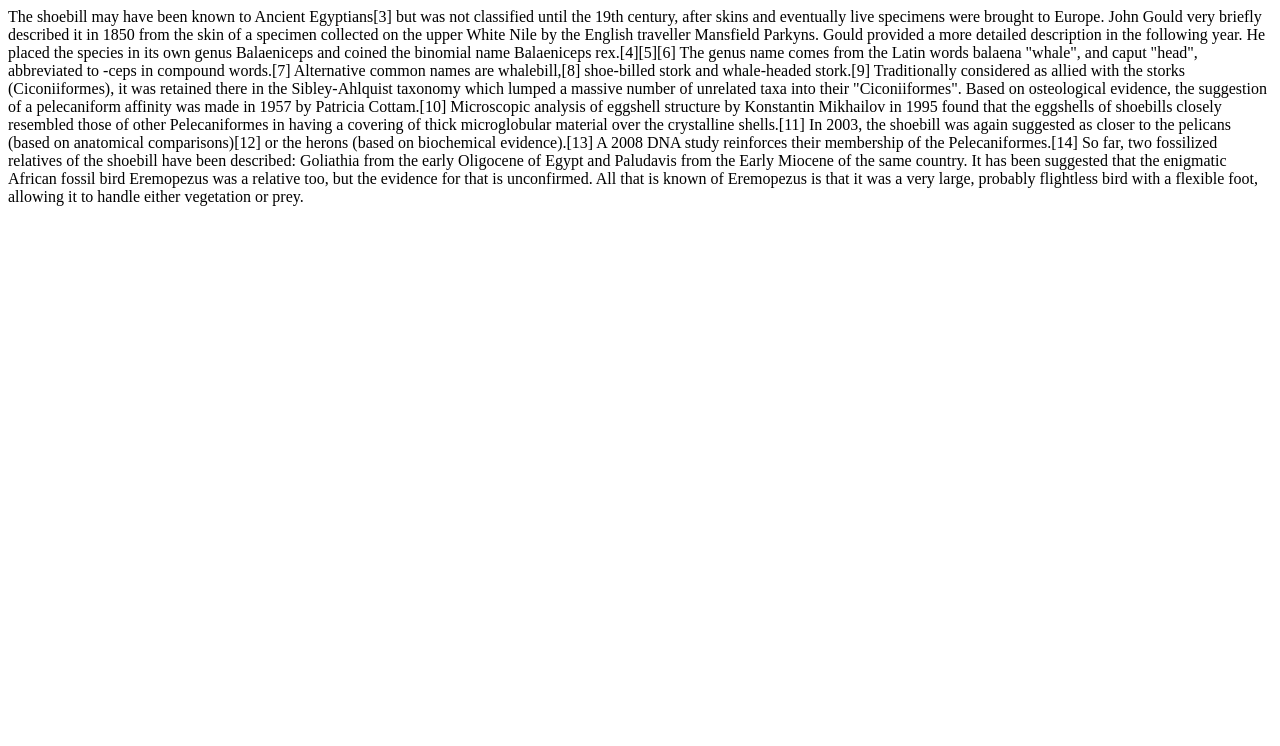
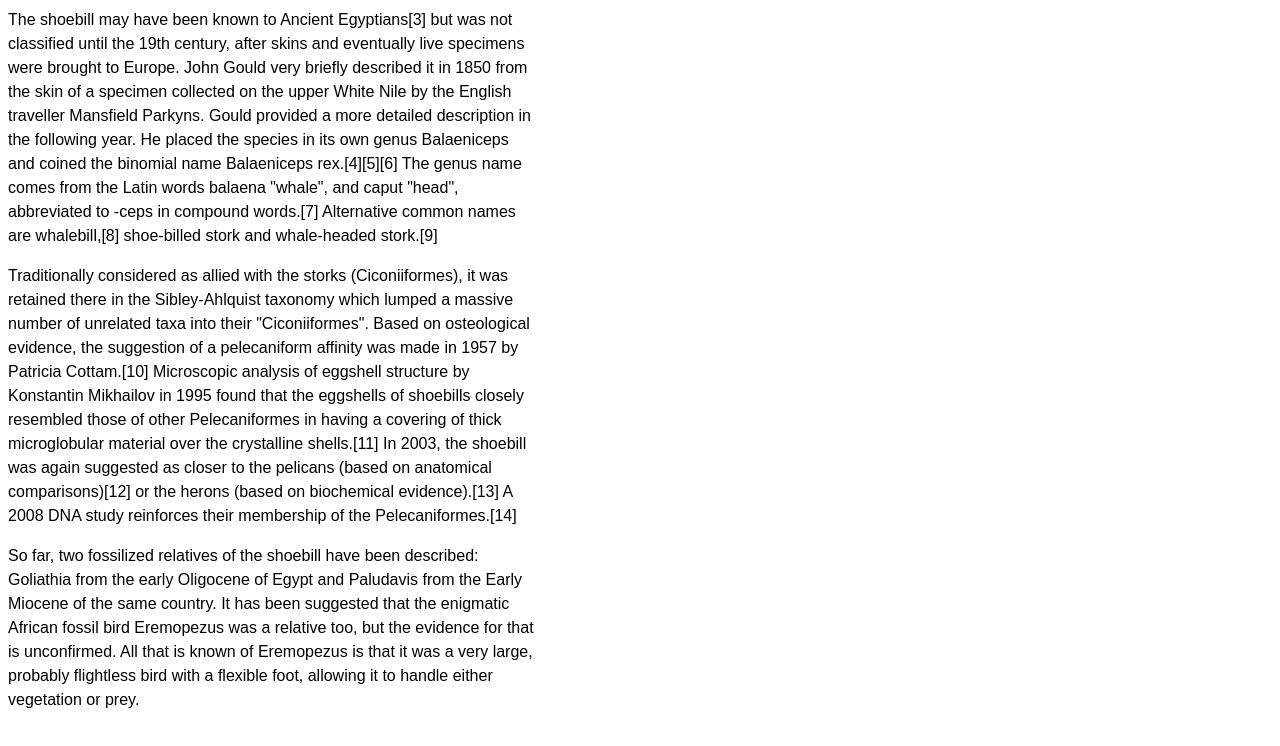
Before and after one commit to fijrina29/fijrina29.github.io, a plain HTML site: page index.html in a window 1280 px wide. Drawn offline with Linux system fonts and the light colour scheme.

Commit message:
Added paragraph and styles

```diff
--- a/index.html
+++ b/index.html
@@ -1,9 +1,17 @@
 <html>
+<head>
+    <style>
+        p {
+            font: 100%/1.5 sans-serif;
+            max-width: 33em;
+        }
+    </style>
+</head>
 <body>
-    The shoebill may have been known to Ancient Egyptians[3] but was not classified until the 19th century, after skins and eventually live specimens were brought to Europe. John Gould very briefly described it in 1850 from the skin of a specimen collected on the upper White Nile by the English traveller Mansfield Parkyns. Gould provided a more detailed description in the following year. He placed the species in its own genus Balaeniceps and coined the binomial name Balaeniceps rex.[4][5][6] The genus name comes from the Latin words balaena "whale", and caput "head", abbreviated to -ceps in compound words.[7] Alternative common names are whalebill,[8] shoe-billed stork and whale-headed stork.[9]
+    <p>The shoebill may have been known to Ancient Egyptians[3] but was not classified until the 19th century, after skins and eventually live specimens were brought to Europe. John Gould very briefly described it in 1850 from the skin of a specimen collected on the upper White Nile by the English traveller Mansfield Parkyns. Gould provided a more detailed description in the following year. He placed the species in its own genus Balaeniceps and coined the binomial name Balaeniceps rex.[4][5][6] The genus name comes from the Latin words balaena "whale", and caput "head", abbreviated to -ceps in compound words.[7] Alternative common names are whalebill,[8] shoe-billed stork and whale-headed stork.[9]
 
- Traditionally considered as allied with the storks (Ciconiiformes), it was retained there in the Sibley-Ahlquist taxonomy which lumped a massive number of unrelated taxa into their "Ciconiiformes". Based on osteological evidence, the suggestion of a pelecaniform affinity was made in 1957 by Patricia Cottam.[10] Microscopic analysis of eggshell structure by Konstantin Mikhailov in 1995 found that the eggshells of shoebills closely resembled those of other Pelecaniformes in having a covering of thick microglobular material over the crystalline shells.[11] In 2003, the shoebill was again suggested as closer to the pelicans (based on anatomical comparisons)[12] or the herons (based on biochemical evidence).[13] A 2008 DNA study reinforces their membership of the Pelecaniformes.[14]
+    <p>Traditionally considered as allied with the storks (Ciconiiformes), it was retained there in the Sibley-Ahlquist taxonomy which lumped a massive number of unrelated taxa into their "Ciconiiformes". Based on osteological evidence, the suggestion of a pelecaniform affinity was made in 1957 by Patricia Cottam.[10] Microscopic analysis of eggshell structure by Konstantin Mikhailov in 1995 found that the eggshells of shoebills closely resembled those of other Pelecaniformes in having a covering of thick microglobular material over the crystalline shells.[11] In 2003, the shoebill was again suggested as closer to the pelicans (based on anatomical comparisons)[12] or the herons (based on biochemical evidence).[13] A 2008 DNA study reinforces their membership of the Pelecaniformes.[14]
 
- So far, two fossilized relatives of the shoebill have been described: Goliathia from the early Oligocene of Egypt and Paludavis from the Early Miocene of the same country. It has been suggested that the enigmatic African fossil bird Eremopezus was a relative too, but the evidence for that is unconfirmed. All that is known of Eremopezus is that it was a very large, probably flightless bird with a flexible foot, allowing it to handle either vegetation or prey.
+    <p>So far, two fossilized relatives of the shoebill have been described: Goliathia from the early Oligocene of Egypt and Paludavis from the Early Miocene of the same country. It has been suggested that the enigmatic African fossil bird Eremopezus was a relative too, but the evidence for that is unconfirmed. All that is known of Eremopezus is that it was a very large, probably flightless bird with a flexible foot, allowing it to handle either vegetation or prey.
 </body>
 </html>
```
